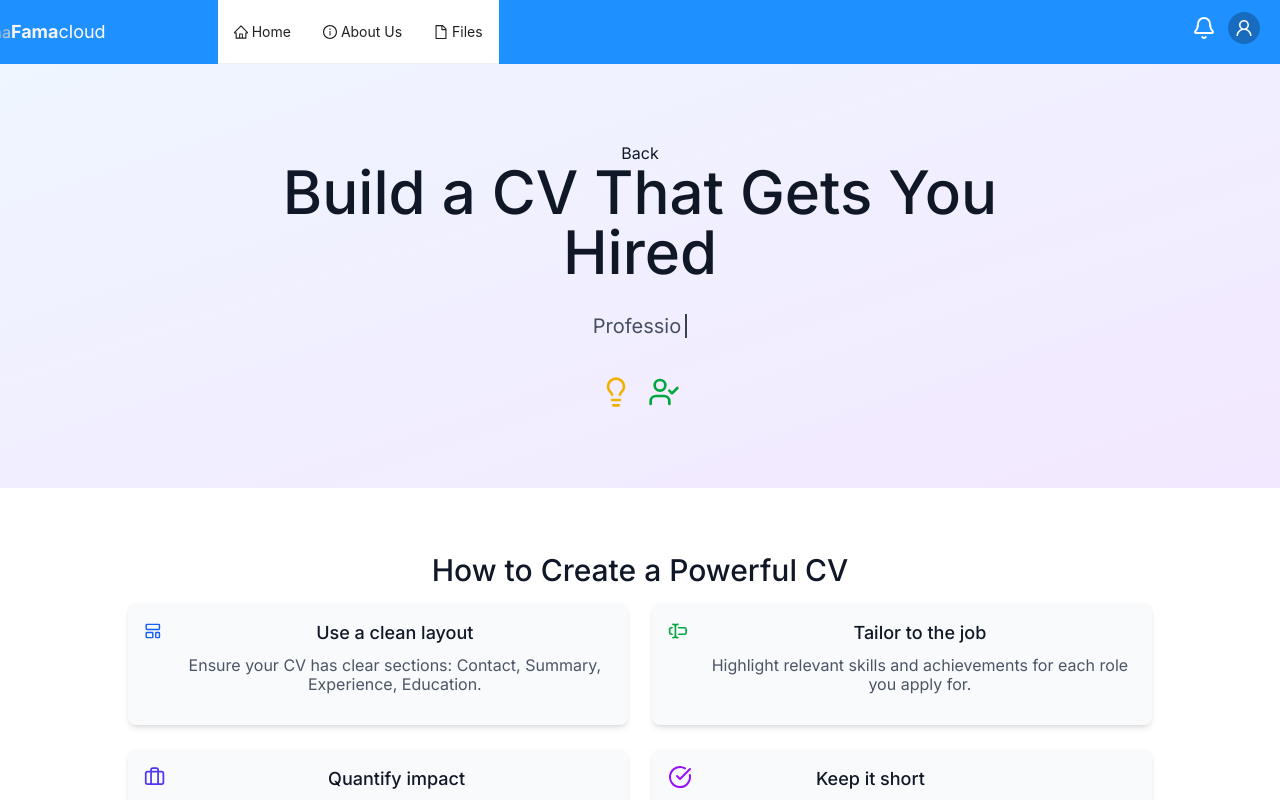
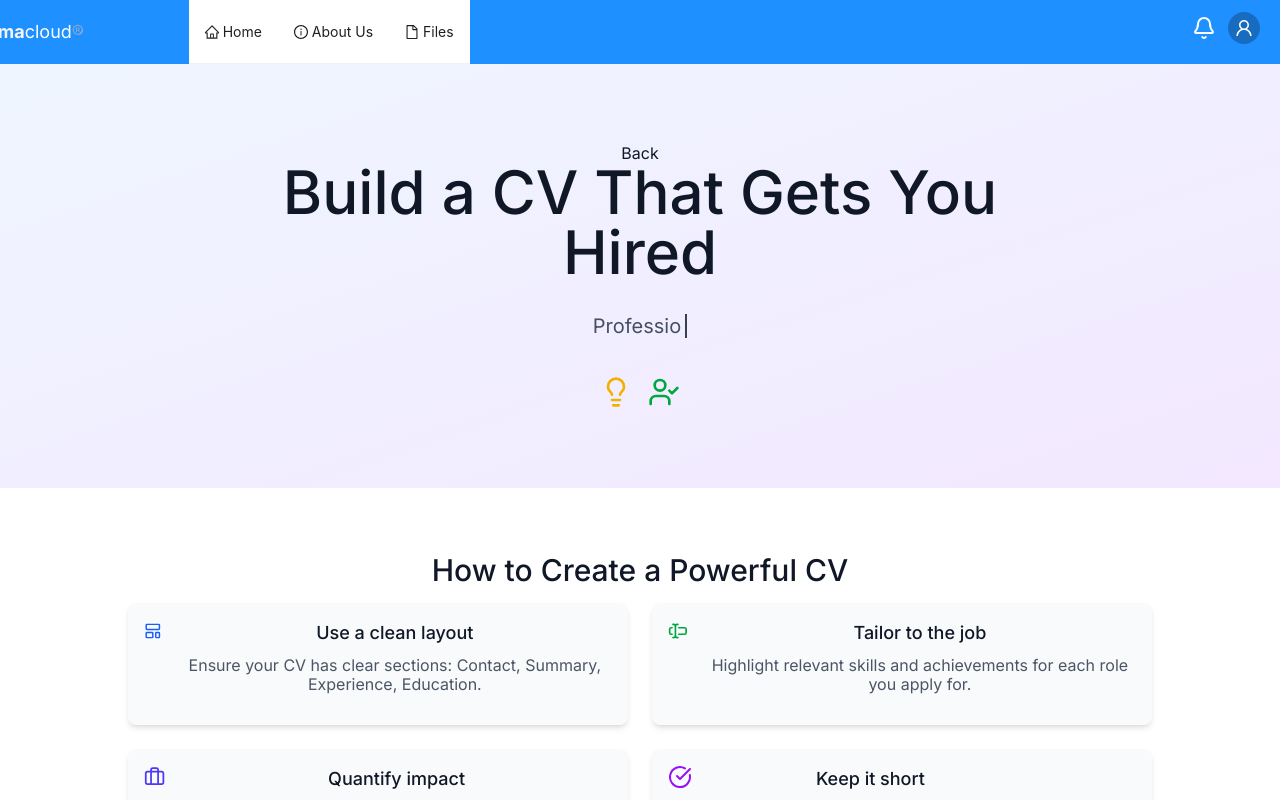
Before and after one commit to Ymffuture/Filebank, a React (Vite) app in the folder filebank-frontend/: page /cv in a window 1280 px wide. Shown: the top 800 px of the page. Built offline with nearby package versions, Linux system fonts and the light colour scheme.

Commit message:
Update Navbar.jsx

```diff
--- a/filebank-frontend/src/components/Navbar.jsx
+++ b/filebank-frontend/src/components/Navbar.jsx
@@ -226,10 +226,12 @@ export default function Navbar() {
     />
     <Link to="/" className="flex items-center relative right-[25%] font-inter">
     {/* <img src={logo} alt="Famacloud Logo" className="w-16 h-16 md:w-16 md:h-16 scale-60" />*/}
-      <ShinyText text="Fama" disabled={false} speed={3} className='custom-class' />
+
   <span className="text-lg flex">
   <span className="text-[whitesmoke] font-bold ">Fama</span>
   <span className="text-[#fff] ">cloud</span>
+    <ShinyText text="®" disabled={false} speed={3} className='shine' />
+
 </span>
 
 </Link>
```
